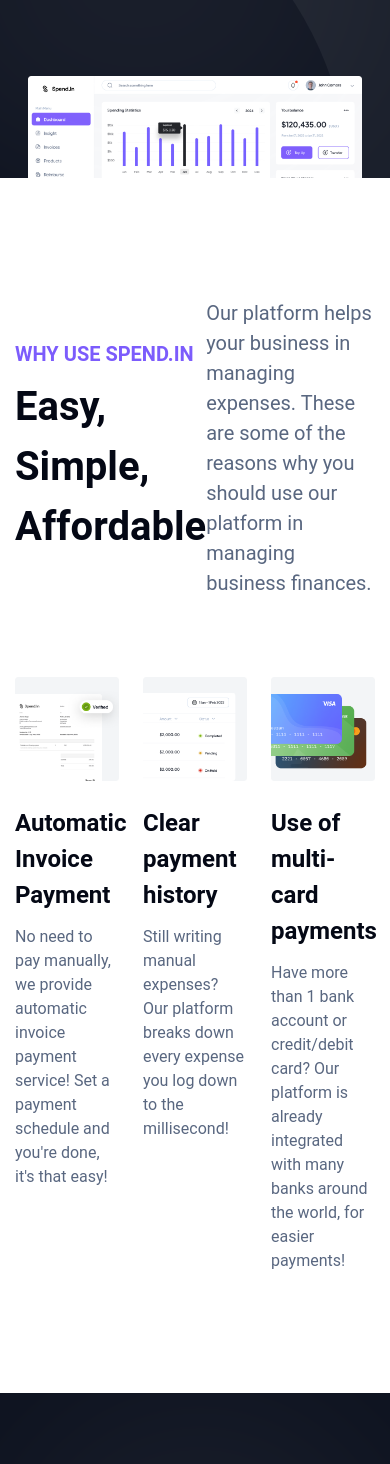
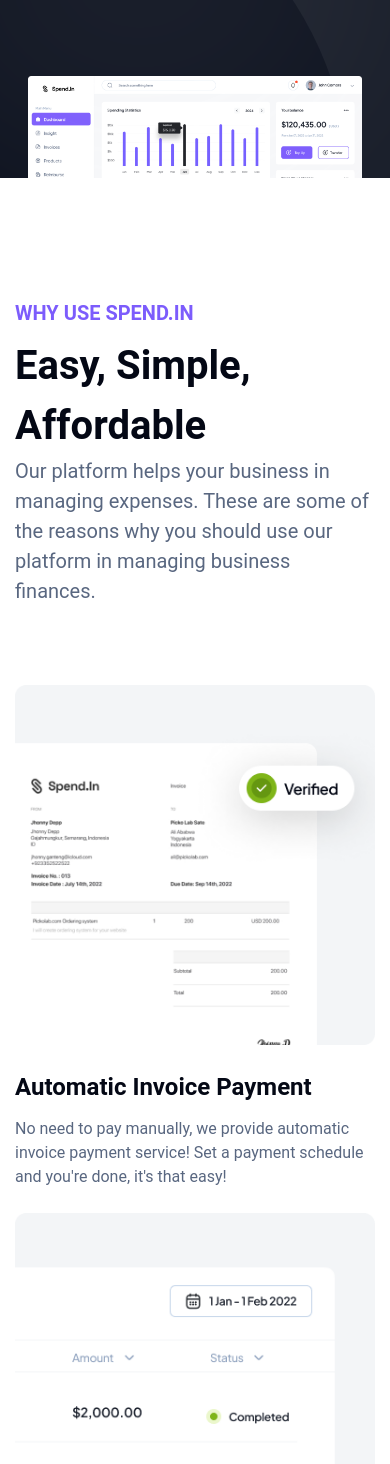
Before and after one commit to brysah/SpendIn, a React (Vite) app in the folder landingpage/: page / in a window 390 px wide. Shown: the part 845-2309 px from the top of the page. Built offline with nearby package versions, Linux system fonts and the light colour scheme.

Commit message:
feat: make section Benefits responsive

```diff
--- a/landingpage/src/components/Benefits/BenefitsCard/index.jsx
+++ b/landingpage/src/components/Benefits/BenefitsCard/index.jsx
@@ -1,7 +1,7 @@
 export function BenefitsCard({imgSrc,name,description}){
     return(
         <>
-            <div>
+            <div className="max-w-[364px] w-full">
                 <img src={imgSrc} alt='benefit card' className="w-full object-cover mb-[24px]"/>
                  <h5 className="text-secondary-900 font-semibold text-[24px] mb-[12px]" >{name}</h5>
                  <p className="text-secondary-400 text-[16px]" >{description}</p>
--- a/landingpage/src/components/Benefits/index.jsx
+++ b/landingpage/src/components/Benefits/index.jsx
@@ -4,7 +4,7 @@
 export function Benefits() {
     return (
         <section className="bg-primary pt-[120px] max-w-screen-xl w-full mx-auto px-[15px] mb-[120px]">
-            <div className="flex max-w-[904px] items-center justify-between mb-[79px]">
+            <div className="flex max-w-[904px] items-center justify-between mb-[79px] lg:flex-wrap">
                 <div>
                     <h4 className="text-primary-500 font-semibold text-[20px] mb-2">
                         WHY USE SPEND.IN
@@ -22,7 +22,7 @@
                 </div>
             </div>
 
-            <div className="grid w-full grid-cols-3 gap-[24px]">
+            <div className="grid w-full grid-cols-3 gap-[24px] lg:flex lg:flex-wrap lg:items-center lg:justify-center">
                 <BenefitsCard
                     name="Automatic Invoice Payment"
                     description="No need to pay manually, we provide automatic invoice payment service! Set a payment schedule and you're done, it's that easy!"
```
